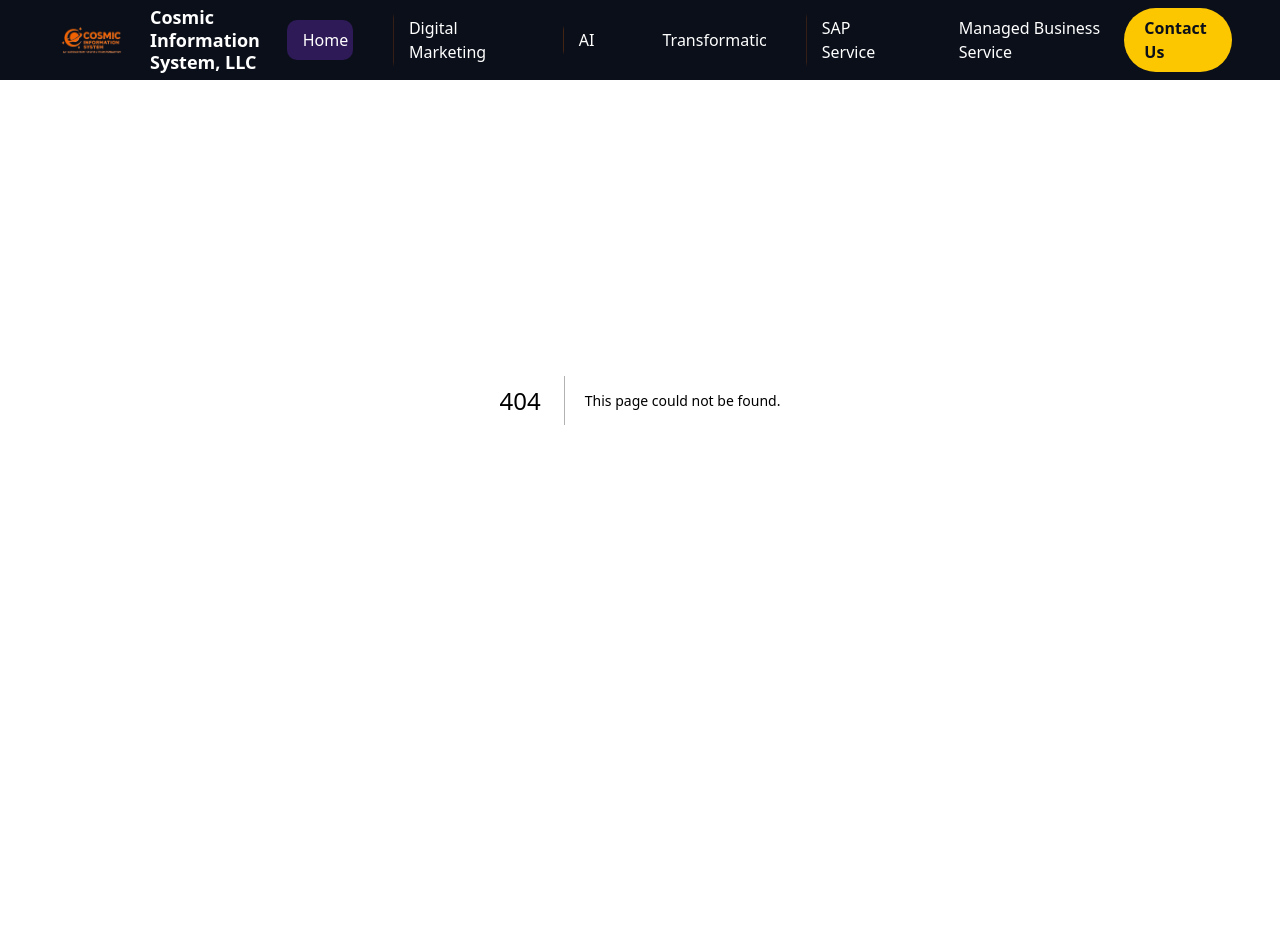
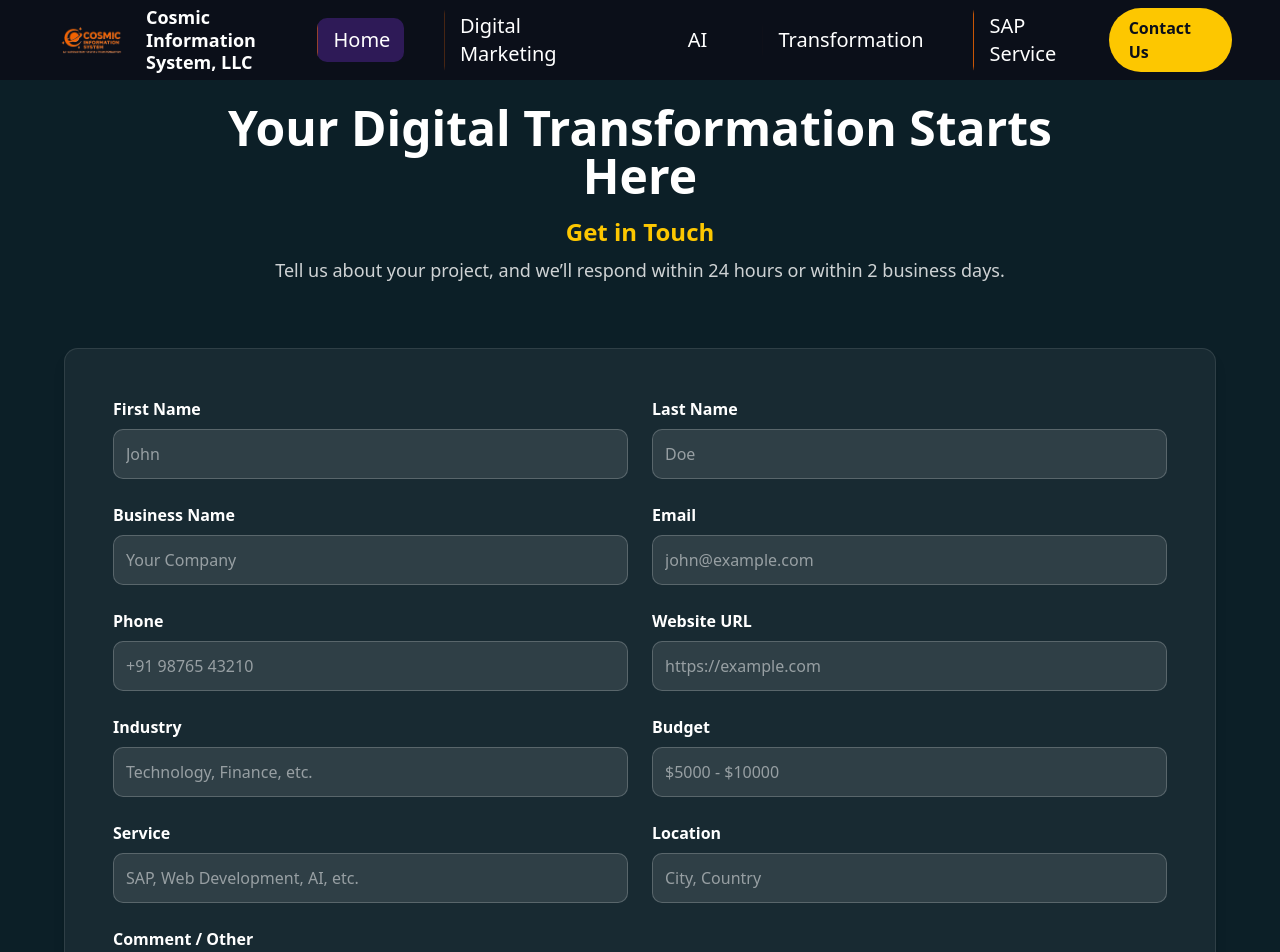
Before and after one commit to raxitzora/cosmic, a Next.js app: page /contact in a window 1280 px wide. Before the commit this address had no page. Shown: the top 952 px of the page. Before the commit the page ends 800 px from the top, so only its background shows below. Built offline with nearby package versions, Linux system fonts and the light colour scheme.

Commit message:
all pages completed

```diff
--- /dev/null
+++ b/app/contact/page.jsx
@@ -0,0 +1,170 @@
+"use client";
+
+import React from "react";
+import { motion } from "framer-motion";
+
+export default function ContactPage() {
+  return (
+    <div className="w-full bg-[#0C1F27] text-white min-h-screen px-6 py-16 mt-10">
+
+      {/* Hero Text */}
+      <div className="max-w-4xl mx-auto text-center mb-16">
+        <motion.h1
+          initial={{ opacity: 0, y: 30 }}
+          whileInView={{ opacity: 1, y: 0 }}
+          transition={{ duration: 0.8 }}
+          className="text-3xl sm:text-4xl md:text-5xl font-extrabold mb-4"
+        >
+          Your Digital Transformation Starts Here
+        </motion.h1>
+        <motion.h2
+          initial={{ opacity: 0, y: 20 }}
+          whileInView={{ opacity: 1, y: 0 }}
+          transition={{ duration: 0.8, delay: 0.2 }}
+          className="text-xl sm:text-2xl font-semibold mb-2 text-yellow-400"
+        >
+          Get in Touch
+        </motion.h2>
+        <motion.p
+          initial={{ opacity: 0, y: 10 }}
+          whileInView={{ opacity: 1, y: 0 }}
+          transition={{ duration: 0.8, delay: 0.4 }}
+          className="text-white/80 text-base sm:text-lg"
+        >
+          Tell us about your project, and we’ll respond within 24 hours or within 2 business days.
+        </motion.p>
+      </div>
+
+      {/* Contact Form */}
+      <motion.div
+        initial={{ opacity: 0, y: 30 }}
+        whileInView={{ opacity: 1, y: 0 }}
+        transition={{ duration: 0.8 }}
+        className="max-w-6xl mx-auto bg-white/5 border border-white/10 rounded-xl shadow-lg p-8 md:p-12"
+      >
+        <form className="grid grid-cols-1 md:grid-cols-2 gap-6">
+
+          {/* Firstname */}
+          <div className="flex flex-col">
+            <label className="mb-2 font-semibold text-white">First Name</label>
+            <input
+              type="text"
+              placeholder="John"
+              className="p-3 rounded-lg bg-white/10 border border-white/20 text-white placeholder-white/50 focus:outline-none focus:ring-2 focus:ring-yellow-400"
+            />
+          </div>
+
+          {/* Lastname */}
+          <div className="flex flex-col">
+            <label className="mb-2 font-semibold text-white">Last Name</label>
+            <input
+              type="text"
+              placeholder="Doe"
+              className="p-3 rounded-lg bg-white/10 border border-white/20 text-white placeholder-white/50 focus:outline-none focus:ring-2 focus:ring-yellow-400"
+            />
+          </div>
+
+          {/* Business Name */}
+          <div className="flex flex-col">
+            <label className="mb-2 font-semibold text-white">Business Name</label>
+            <input
+              type="text"
+              placeholder="Your Company"
+              className="p-3 rounded-lg bg-white/10 border border-white/20 text-white placeholder-white/50 focus:outline-none focus:ring-2 focus:ring-yellow-400"
+            />
+          </div>
+
+          {/* Email */}
+          <div className="flex flex-col">
+            <label className="mb-2 font-semibold text-white">Email</label>
+            <input
+              type="email"
+              placeholder="john@example.com"
+              className="p-3 rounded-lg bg-white/10 border border-white/20 text-white placeholder-white/50 focus:outline-none focus:ring-2 focus:ring-yellow-400"
+            />
+          </div>
+
+          {/* Phone */}
+          <div className="flex flex-col">
+            <label className="mb-2 font-semibold text-white">Phone</label>
+            <input
+              type="tel"
+              placeholder="+91 98765 43210"
+              className="p-3 rounded-lg bg-white/10 border border-white/20 text-white placeholder-white/50 focus:outline-none focus:ring-2 focus:ring-yellow-400"
+            />
+          </div>
+
+          {/* Website URL */}
+          <div className="flex flex-col">
+            <label className="mb-2 font-semibold text-white">Website URL</label>
+            <input
+              type="url"
+              placeholder="https://example.com"
+              className="p-3 rounded-lg bg-white/10 border border-white/20 text-white placeholder-white/50 focus:outline-none focus:ring-2 focus:ring-yellow-400"
+            />
+          </div>
+
+          {/* Industry */}
+          <div className="flex flex-col">
+            <label className="mb-2 font-semibold text-white">Industry</label>
+            <input
+              type="text"
+              placeholder="Technology, Finance, etc."
+              className="p-3 rounded-lg bg-white/10 border border-white/20 text-white placeholder-white/50 focus:outline-none focus:ring-2 focus:ring-yellow-400"
+            />
+          </div>
+
+          {/* Budget */}
+          <div className="flex flex-col">
+            <label className="mb-2 font-semibold text-white">Budget</label>
+            <input
+              type="text"
+              placeholder="$5000 - $10000"
+              className="p-3 rounded-lg bg-white/10 border border-white/20 text-white placeholder-white/50 focus:outline-none focus:ring-2 focus:ring-yellow-400"
+            />
+          </div>
+
+          {/* Service */}
+          <div className="flex flex-col">
+            <label className="mb-2 font-semibold text-white">Service</label>
+            <input
+              type="text"
+              placeholder="SAP, Web Development, AI, etc."
+              className="p-3 rounded-lg bg-white/10 border border-white/20 text-white placeholder-white/50 focus:outline-none focus:ring-2 focus:ring-yellow-400"
+            />
+          </div>
+
+          {/* Location */}
+          <div className="flex flex-col">
+            <label className="mb-2 font-semibold text-white">Location</label>
+            <input
+              type="text"
+              placeholder="City, Country"
+              className="p-3 rounded-lg bg-white/10 border border-white/20 text-white placeholder-white/50 focus:outline-none focus:ring-2 focus:ring-yellow-400"
+            />
+          </div>
+
+          {/* Comment / Other */}
+          <div className="flex flex-col md:col-span-2">
+            <label className="mb-2 font-semibold text-white">Comment / Other</label>
+            <textarea
+              placeholder="Write your message here..."
+              className="p-3 rounded-lg bg-white/10 border border-white/20 text-white placeholder-white/50 h-32 resize-none focus:outline-none focus:ring-2 focus:ring-yellow-400"
+            />
+          </div>
+
+          {/* Submit Button */}
+          <div className="md:col-span-2 flex justify-center mt-4">
+            <button
+              type="submit"
+              className="bg-yellow-400 text-black font-bold px-8 py-3 rounded-lg hover:bg-yellow-500 transition-all duration-300"
+            >
+              Submit
+            </button>
+          </div>
+
+        </form>
+      </motion.div>
+    </div>
+  );
+}
--- a/app/page.js
+++ b/app/page.js
@@ -60,12 +60,7 @@ export default function HomePage() {
             >
               <Rocket size={18} /> Partner with Us
             </Link>
-            <Link
-              href="/about"
-              className="inline-flex items-center gap-2 bg-purple-900 text-white px-6 py-3 rounded-lg font-medium shadow-md hover:bg-purple-800 transition-colors"
-            >
-              Learn More
-            </Link>
+
           </motion.div>
         </motion.section>
 
--- a/components/Digital.jsx
+++ b/components/Digital.jsx
@@ -5,6 +5,7 @@ import React from "react";
 import { Phone } from "lucide-react";
 import Chart from "./chart";
 import { motion } from "framer-motion";
+import Link from "next/link";
 
 // Variants for animation
 const fadeInUp = {
@@ -51,10 +52,12 @@ export default function Digital() {
 
           {/* CTA Button */}
           <motion.div variants={fadeInUp} className="mt-6">
+            <Link href="/contact">
             <button className="flex items-center gap-2 bg-sky-400 text-black font-medium px-6 py-3 rounded-xl hover:bg-sky-300 transition">
               <Phone className="w-5 h-5" />
               Book a Free 30-Minute Strategy Call
             </button>
+            </Link>
           </motion.div>
         </motion.div>
 
--- a/components/Services.jsx
+++ b/components/Services.jsx
@@ -2,6 +2,7 @@ import React from "react";
 import { Monitor, Brain, LineChart, Globe, Shield } from "lucide-react";
 import { FaFacebookF } from "react-icons/fa";
 import { motion } from "framer-motion"; // ✅ Import Framer Motion
+import Link from "next/link";
 
 function Services() {
   const services = [
@@ -101,12 +102,14 @@ function Services() {
           viewport={{ once: true }}
           className="mt-12"
         >
+          <Link href="/contact">
           <button
             className="px-8 py-3 bg-yellow-400 text-[#0F5881] font-bold text-lg rounded-full shadow-lg
                        transition-all duration-300 transform hover:scale-105 hover:bg-yellow-300 hover:shadow-2xl"
           >
             Book Your Free 30 Minutes Strategy Session
           </button>
+          </Link>
         </motion.div>
       </div>
     </section>
--- a/components/auto.jsx
+++ b/components/auto.jsx
@@ -15,6 +15,7 @@ import {
   SiProbot,
   SiPython
 } from "react-icons/si";
+import Link from "next/link";
 
 // Animation Variants
 const fadeInUp = {
@@ -62,14 +63,13 @@ export default function Auto() {
             variants={fadeInUp}
             className="flex flex-col sm:flex-row gap-4"
           >
+            <Link href="/contact">
             <button className="flex items-center gap-2 bg-sky-500 text-white font-medium px-6 py-3 rounded-xl hover:bg-sky-400 transition shadow-lg">
               <Flame className="w-5 h-5" />
               Schedule Free AI Readiness Call
             </button>
-            <button className="flex items-center gap-2 border border-sky-400 text-sky-400 font-medium px-6 py-3 rounded-xl hover:bg-sky-400/10 transition">
-              <Calendar className="w-5 h-5" />
-              Explore AI Solutions
-            </button>
+            </Link>
+
           </motion.div>
         </motion.div>
 
--- a/components/digiservice.jsx
+++ b/components/digiservice.jsx
@@ -119,9 +119,7 @@ export default function DigiService() {
               <h3 className="text-xl font-bold">{item.title}</h3>
               <p className="text-gray-200 text-sm">{item.desc}</p>
             </div>
-            <button className="mt-4 text-sm font-medium text-sky-400 hover:underline flex items-center gap-1">
-              Learn More →
-            </button>
+
           </motion.div>
         ))}
       </motion.div>
--- a/components/lastdigi.jsx
+++ b/components/lastdigi.jsx
@@ -6,6 +6,7 @@ import Image from "next/image";
 import { Sparkles, Bot, Link2, Calendar } from "lucide-react";
 import { MorphingText } from "./magicui/morphing-text";
 import { motion } from "framer-motion";
+import Link from "next/link";
 
 // Variants
 const fadeInUp = {
@@ -149,10 +150,12 @@ export default function Lastdg() {
           viewport={{ once: true, amount: 0.3 }}
           className="mt-6"
         >
+          <Link href="contact">
           <button className="flex items-center gap-2 bg-white text-black font-medium px-6 py-3 rounded-xl hover:bg-gray-100 transition mx-auto">
             <Calendar className="w-5 h-5" />
             Schedule Your Free 30-Min Discovery Call
           </button>
+          </Link>
         </motion.div>
       </div>
     </section>
--- a/components/navbar.jsx
+++ b/components/navbar.jsx
@@ -14,7 +14,6 @@ export default function Navbar() {
     { name: "AI", href: "/ai" },
     { name: "Transformation", href: "/transformation" },
     { name: "SAP Service", href: "/sapservice" },
-    { name: "Managed Business Service", href: "/managedbusiness" },
   ];
 
   // Scroll effect
@@ -34,7 +33,7 @@ export default function Navbar() {
     >
       <div className="mx-auto flex items-center justify-between px-6 lg:px-12 h-20">
         {/* Logo + Company Name */}
-        <div className="flex items-center gap-3">
+        <div className="flex items-center gap-2">
           <Image
             src="/logo.png"
             alt="Cosmic Logo"
@@ -42,13 +41,13 @@ export default function Navbar() {
             height={90}
             className="rounded-lg"
           />
-          <span className="text-white font-semibold text-lg leading-tight">
+          <span className="text-white font-bold text-lg leading-tight">
             Cosmic Information <br /> System, LLC
           </span>
         </div>
 
         {/* Desktop Nav */}
-        <div className="hidden md:flex items-center gap-10 text-white font-medium">
+        <div className="hidden md:flex items-center gap-10 text-white text-xl">
           {navItems.map((item, index) => (
             <Link
               key={index}
--- a/components/sap.jsx
+++ b/components/sap.jsx
@@ -133,10 +133,10 @@ function SAP() {
               initial={{ opacity: 0, y: 30 }}
               whileInView={{ opacity: 1, y: 0 }}
               transition={{ duration: 0.8, delay: index * 0.2 }}
-              className="bg-gradient-to-br from-[#6B7280] via-[#9CA3AF] to-[#D1D5DB] rounded-xl p-6 shadow-lg"
+              className="bg-white/5 border border-white/10 rounded-xl p-6 shadow-lg"
             >
               <div className="text-3xl mb-2">{item.icon}</div>
-              <h2 className="text-xl md:text-2xl font-bold mb-2">{item.title}</h2>
+              <h2 className="text-xl md:text-2xl font-bold mb-2 text-white">{item.title}</h2>
               <p className="text-white">{item.desc}</p>
             </motion.div>
           ))}
--- a/components/transformcards.jsx
+++ b/components/transformcards.jsx
@@ -7,7 +7,7 @@ import { MorphingText } from "./magicui/morphing-text";
 export default function TransformCards() {
   const { scrollYProgress } = useScroll();
 
-  const opacity = useTransform(scrollYProgress, [0.1, 0.85, 1], [0, 0.5, 1]);
+  const opacity = useTransform(scrollYProgress, [1, 0.85, 1], [0, 0.5, 1]);
   const translateY = useTransform(scrollYProgress, [0.7, 1], [50, 0]);
   const zIndex = useTransform(scrollYProgress, [0.7, 0.85, 1], [0, 0, 50]);
 
@@ -34,8 +34,8 @@ export default function TransformCards() {
         "Project & Program Management for Transformation Initiatives",
         "Continuous Improvement & Application Managed Services (AMS)",
       ],
-      outcome: null,
-      icon: "🔹",
+      outcome: "Successful implementation, measurable ROI, and continuous digital growth",
+      icon: "💡",
     },
   ];
 
@@ -103,22 +103,31 @@ export default function TransformCards() {
   {serviceCards.map((card, index) => (
     <motion.div
       key={index}
-              whileHover={{ scale: 1.05 }}
+      whileHover={{
+        scale: 1.05,
+        y: -5,
+        boxShadow: "0 25px 50px rgba(255, 255, 255, 0.15)"
+      }}
       transition={{ type: "spring", stiffness: 300 }}
-              className="bg-gradient-to-br from-gray-800 via-gray-900 to-gray-600 p-6 sm:p-8 rounded-3xl shadow-2xl flex flex-col justify-between w-full sm:w-[28rem] md:w-[32rem] lg:w-[36rem] xl:w-[40rem] min-h-[450px]"
+      className="relative flex flex-col justify-between w-full sm:w-[28rem] md:w-[32rem] lg:w-[36rem] xl:w-[40rem] min-h-[480px]
+                 p-8 rounded-3xl bg-white/5 border border-white/10 backdrop-blur-md shadow-2xl hover:shadow-3xl"
     >
-              <div>
-                <h3 className="text-xl sm:text-2xl md:text-3xl font-bold mb-4 text-white">
+      {/* Accent Top Border */}
+      <div className="absolute top-0 left-0 w-full h-1 bg-gradient-to-r from-yellow-400 via-red-400 to-pink-500 rounded-t-3xl" />
+
+      <div className="relative z-10">
+        <h3 className="text-2xl sm:text-3xl md:text-4xl font-extrabold mb-6 text-white">
           {card.title}
         </h3>
-                <ul className="list-disc list-inside space-y-2 text-white text-sm sm:text-base md:text-base">
+        <ul className="list-disc list-inside space-y-2 text-white text-base sm:text-lg">
           {card.items.map((item, idx) => (
             <li key={idx}>{item}</li>
           ))}
         </ul>
       </div>
+
       {card.outcome && (
-                <p className="mt-4 text-gray-400 text-sm sm:text-base flex items-start gap-2">
+        <p className="mt-6 text-gray-200 text-base sm:text-lg flex items-start gap-2">
           <span>{card.icon}</span>
           {card.outcome}
         </p>
@@ -126,11 +135,12 @@ export default function TransformCards() {
     </motion.div>
   ))}
 </motion.div>
+
       </div>
 
       {/* Industries Section */}
       <div className="py-24 w-full flex flex-col items-center">
-        <MorphingText texts={["industries we serve",]} className="uppercase text-center mb-12" />
+        <MorphingText texts={["industry",]} className="uppercase text-center mb-12" />
 
         <div className="grid grid-cols-1 sm:grid-cols-2 lg:grid-cols-4 gap-8 max-w-7xl w-full mx-auto">
           {industries.map((industry, index) => (
--- a/components/ui/google-gemini-effect.jsx
+++ b/components/ui/google-gemini-effect.jsx
@@ -17,7 +17,7 @@ export const GoogleGeminiEffect = ({
   return (
     <div className={cn("sticky top-50", className)}>
       <p
-        className="text-lg md:text-7xl font-extrabold pb-4 text-center bg-clip-text text-transparent bg-gradient-to-b from-neutral-100 to-neutral-300">
+        className="text-lg md:text-7xl font-extrabold pb-4 text-center bg-clip-text text-transparent bg-gradient-to-b from-neutral-100 to-neutral-300 uppercase">
         {title || `Digital Transformation Services`}
       </p>
       <p
```
Lines whose indentation alone changed are shown as unchanged.
